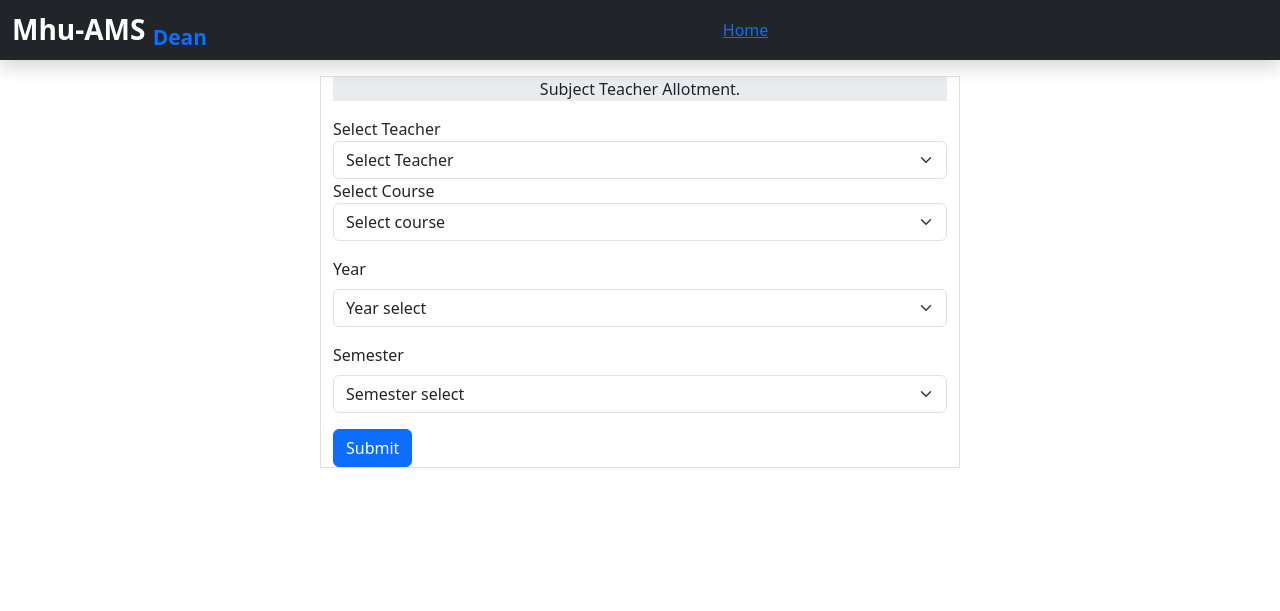
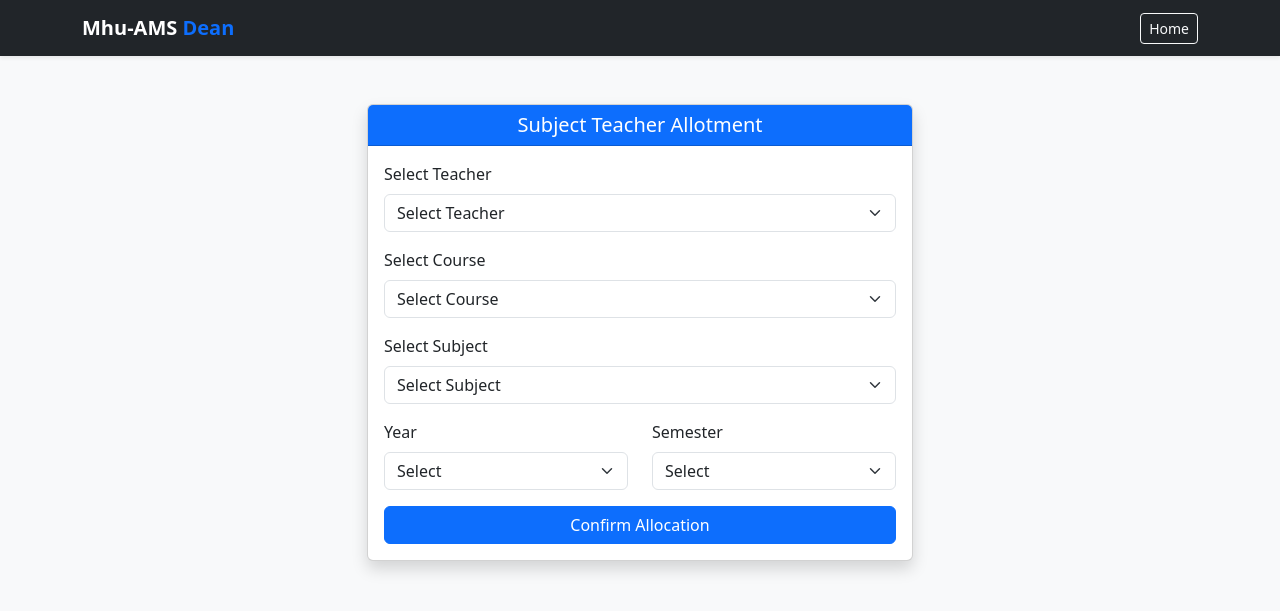
Before and after one commit to sumitsaini78/AMS-MHU, a PHP site: page /dean/subject_Teacher_Allotment.php in a window 1280 px wide. Shown: the top 611 px of the page. Run offline with PHP 8.4, Linux system fonts and the light colour scheme; data comes from the database, SQL or seed files in the repository.

```diff
--- a/dean/subject_Teacher_Allotment.php
+++ b/dean/subject_Teacher_Allotment.php
@@ -1,135 +1,131 @@
 <?php
 include "../db_connect.php";
+$message = "";
+
 if (isset($_POST['Allocate_Subject'])) {
+    // Getting Teacher data
     $selected_teacher = $_POST['selected_teacher'];
-    // getting teacher name and id separate
-     $parts = explode('--', $selected_teacher, 2);
-     $teacher_name=$parts[0];
-     $teacher_id=$parts[1];
-    $selected_course = $_POST['selected_course'];
-    // geeting sub id and name seprately
-      $parts = explode('--', $selected_course, 2);
-     $course_name=$parts[0];
-     $sub_id=$parts[1];
+    $parts_t = explode('--', $selected_teacher, 2);
+    $teacher_name = $parts_t[0];
+    $teacher_id = $parts_t[1];
+
+    // Getting Course and Subject data
+    $selected_course_info = $_POST['selected_course'];
+    $parts_c = explode('--', $selected_course_info, 3);
+    $subject_name = $parts_c[0];
+    $sub_id = $parts_c[1];
+    $subject_code = $parts_c[2];
+
+    $course_name = $_POST['course_name']; // New: Getting selected course
     $year = $_POST['year'];
     $semester = $_POST['semester'];
-    echo  $teacher_name ,$teacher_id, $sub_id,$course_name,$year,$semester ;
-    $query="insert into `subjected_teacher` (teacher_id,sub_id,teacher_name,subject_name,year,semester) VALUES('$teacher_id','$sub_id','$teacher_name','$course_name','$year','$semester')";
-    if(mysqli_query($conn,$query)){
-        echo "successfully added";
+
+    $query = "INSERT INTO `subjected_teacher` (teacher_id, sub_id, teacher_name, subject_name, course_name, year, semester, subject_code)
+              VALUES ('$teacher_id', '$sub_id', '$teacher_name', '$subject_name', '$course_name', '$year', '$semester', '$subject_code')";
+
+    if (mysqli_query($conn, $query)) {
+        $message = '<div class="alert alert-success mt-3">Successfully allocated ' . htmlspecialchars($subject_name) . ' to ' . htmlspecialchars($teacher_name) . '!</div>';
+    } else {
+        $message = '<div class="alert alert-danger mt-3">Error: ' . mysqli_error($conn) . '</div>';
     }
 }
 ?>
+
 <!doctype html>
-<html lang="en" data-bs-theme="light">
-
+<html lang="en">
 <head>
-    <title>Assign-Subject</title>
-    <!-- Required meta tags -->
+    <title>Assign-Subject | Mhu-AMS</title>
     <meta charset="utf-8" />
     <meta name="viewport" content="width=device-width, initial-scale=1" />
+    <link href="https://cdn.jsdelivr.net/npm/bootstrap@5.3.8/dist/css/bootstrap.min.css" rel="stylesheet">
+</head>
+<body class="bg-light">
 
-    <!-- Bootstrap CSS v5.3.8 -->
-    <link href="https://cdn.jsdelivr.net/npm/bootstrap@5.3.8/dist/css/bootstrap.min.css" rel="stylesheet"
-        integrity="sha384-sRIl4kxILFvY47J16cr9ZwB07vP4J8+LH7qKQnuqkuIAvNWLzeN8tE5YBujZqJLB" crossorigin="anonymous" />
-</head>
-
-<body>
-    <header>
-        <nav class="navbar navbar-dark bg-dark shadow">
-            <div class="container-fluid">
-                <span class="navbar-brand mb-0 h1 fs-3 fw-bold">Mhu-AMS <sub class="text-primary">Dean</sub></span>
-                <a href="index.php" class="--bs-body-bg">Home</a>
-                <div class="right"><a href=""></a></div>
+<nav class="navbar navbar-dark bg-dark shadow-sm">
+    <div class="container">
+        <span class="navbar-brand fw-bold">Mhu-AMS <span class="text-primary">Dean</span></span>
+        <a href="index.php" class="btn btn-outline-light btn-sm">Home</a>
     </div>
 </nav>
-    </header>
-    <main>
-        <div class="container w-50 border mt-3">
-            <p class="text-center bg-body-secondary">Subject Teacher Allotment.</p>
+
+<main class="container mt-5">
+    <div class="row justify-content-center">
+        <div class="col-md-6">
+            <div class="card shadow">
+                <div class="card-header bg-primary text-white text-center">
+                    <h5 class="mb-0">Subject Teacher Allotment</h5>
+                </div>
+                <div class="card-body">
+                    <?php echo $message; ?>
                     <form method="post">
-                <!-- select teacher -->
-                <label for="select_teacher">Select Teacher</label>
-                <select class="form-select" name="selected_teacher" id="select_course"
-                    aria-label="Default select example">
-                    <option selected disabled>Select Teacher</option>
+                        <!-- Select Teacher -->
+                        <div class="mb-3">
+                            <label class="form-label">Select Teacher</label>
+                            <select class="form-select" name="selected_teacher" required>
+                                <option value="" selected disabled>Select Teacher</option>
                                 <?php
-                    $query1 = "SELECT id,name FROM `teachers` WHERE faculty = 'FOCBS'";
-                    $result1 = mysqli_query($conn, $query1);
-
-                    if ($result1) {
-                        while ($row = mysqli_fetch_assoc($result1)) {
-                            $val = $row['name'];
-                            $teacher_id = $row['id'];
-                            $combined_value = $val. "--"  .$teacher_id ;
-                            // Wrap the value in HTML option tags
-                            echo "<option value='$combined_value'>" . htmlspecialchars($val) . "</option> ";
-                        }
+                                $q = mysqli_query($conn, "SELECT id, name FROM `teachers` WHERE faculty = 'FOCBS'");
+                                while ($row = mysqli_fetch_assoc($q)) {
+                                    echo "<option value='{$row['name']}--{$row['id']}'>{$row['name']}</option>";
                                 }
                                 ?>
                             </select>
-                <label for="select_course">Select Course</label>
-                <select class="form-select" name="selected_course" id="select_course"
-                    aria-label="Default select example">
-                    <option selected disabled>Select course</option>
+                        </div>
+
+                        <!-- Select Course -->
+                        <div class="mb-3">
+                            <label class="form-label">Select Course</label>
+                            <select class="form-select" name="course_name" required>
+                                <option value="" selected disabled>Select Course</option>
                                 <?php
-                    // 1. Fixed the SQL operator from '==' to '='
-                    $query = "SELECT course_id,subject_name FROM `courses` WHERE dept_name = 'FOCBS'";
-                    $result = mysqli_query($conn, $query);
-
-                    if ($result) {
-                        while ($row = mysqli_fetch_assoc($result)) {
-                            // 2. Fixed the array key to match the columns selected in your query
-                            $course_id = $row['course_id'];
-                            $subject_name = $row['subject_name'];
-                            $combined_sub_id=$subject_name. "--" .$course_id;
-                            // 3. Removed duplicate 'name' attribute inside <option>
-                            echo "<option value='$combined_sub_id'>$subject_name</option> ";
-                        }
+                                $q = mysqli_query($conn, "SELECT DISTINCT course_name FROM `courses_list`");
+                                while ($row = mysqli_fetch_assoc($q)) {
+                                    echo "<option value='{$row['course_name']}'>{$row['course_name']}</option>";
                                 }
                                 ?>
                             </select>
+                        </div>
+
+                        <!-- Select Subject -->
                         <div class="mb-3">
+                            <label class="form-label">Select Subject</label>
+                            <select class="form-select" name="selected_course" required>
+                                <option value="" selected disabled>Select Subject</option>
+                                <?php
+                                $q = mysqli_query($conn, "SELECT course_id, subject_name, subject_code FROM `courses` WHERE dept_name = 'FOCBS'");
+                                while ($row = mysqli_fetch_assoc($q)) {
+                                    echo "<option value='{$row['subject_name']}--{$row['course_id']}--{$row['subject_code']}'>{$row['subject_name']}</option>";
+                                }
+                                ?>
+                            </select>
+                        </div>
 
+                        <div class="row">
+                            <div class="col-md-6 mb-3">
+                                <label class="form-label">Year</label>
+                                <select class="form-select" name="year" required>
+                                    <option value="" selected disabled>Select</option>
+                                    <option value="1">1st</option><option value="2">2nd</option>
+                                    <option value="3">3rd</option><option value="4">4th</option>
+                                </select>
                             </div>
-                <div class="mb-3">
-                    <label for="year" class="form-label">Year</label>
-                    <!-- 2. Moved validation attributes here into the input field -->
-                    <select class="form-select" aria-label="Default select example" name="year">
-                        <option selected>Year select</option>
-                        <option value="1">1st</option>
-                        <option value="2">2nd</option>
-                        <option value="3">3rd</option>
-                        <option value="4">4th</option>
-                        <option value="5">5th</option>
+                            <div class="col-md-6 mb-3">
+                                <label class="form-label">Semester</label>
+                                <select class="form-select" name="semester" required>
+                                    <option value="" selected disabled>Select</option>
+                                    <?php for($i=1; $i<=10; $i++) echo "<option value='$i'>{$i}th</option>"; ?>
                                 </select>
-                    <div class="invalid-feedback">Please enter exactly 3 letters (A-Z or a-z).</div>
                             </div>
-                <div class="mb-3">
-                    <label for="semester" class="form-label">Semester</label>
-                    <!-- 2. Moved validation attributes here into the input field -->
-                    <select class="form-select" aria-label="Default select example" name="semester">
-                        <option selected>Semester select</option>
-                        <option value="1">1st</option>
-                        <option value="2">2nd</option>
-                        <option value="3">3rd</option>
-                        <option value="4">4th</option>
-                        <option value="5">5th</option>
-                        <option value="6">6th</option>
-                        <option value="7">7th</option>
-                        <option value="8">8th</option>
-                        <option value="9">9th</option>
-                        <option value="10">10th</option>
-                    </select>
-                    <div class="invalid-feedback">Please enter exactly 3 letters (A-Z or a-z).</div>
                         </div>
-                <button type="submit" class="btn btn-primary" name="Allocate_Subject">Submit</button>
+
+                        <button type="submit" class="btn btn-primary w-100" name="Allocate_Subject">Confirm Allocation</button>
                     </form>
                 </div>
+            </div>
+        </div>
+    </div>
 </main>
-    <script src="https://cdn.jsdelivr.net/npm/bootstrap@5.3.8/dist/js/bootstrap.bundle.min.js"
-        integrity="sha384-FKyoEForCGlyvwx9Hj09JcYn3nv7wiPVlz7YYwJrWVcXK/BmnVDxM+D2scQbITxI"
-        crossorigin="anonymous"></script>
+
+<script src="https://cdn.jsdelivr.net/npm/bootstrap@5.3.8/dist/js/bootstrap.bundle.min.js"></script>
 </body>
-
 </html>
--- a/index.php
+++ b/index.php
@@ -13,7 +13,7 @@ if (isset($_POST['dean-login'])) {
         // Successful login
         session_start();
         $_SESSION['dean_id'] = $dean_id;
-        header("Location: dean/index.php");
+        header("Location: dean/index.php" );
         exit();
     } else {
         // Invalid credentials
--- a/teacher/save_attendance.php
+++ b/teacher/save_attendance.php
@@ -20,7 +20,6 @@ if (isset($_POST['insert_attendance'])) {
     $student_names    = $_POST['student_names'];
 
   $date_of_attendance =$_POST['date_of_attendance']; // Use the date passed from the form
-    echo "<script>alert('Date of Attendance: " . $date_of_attendance . "');</script>";
     $success = true;
 
     // Loop through associative parameters
```
Also changed, not shown: teacher/subject_attendence.php (+44 -33 lines), teacher/teacher_subjects.php (+32 -13 lines). Lines whose indentation alone changed are shown as unchanged.
